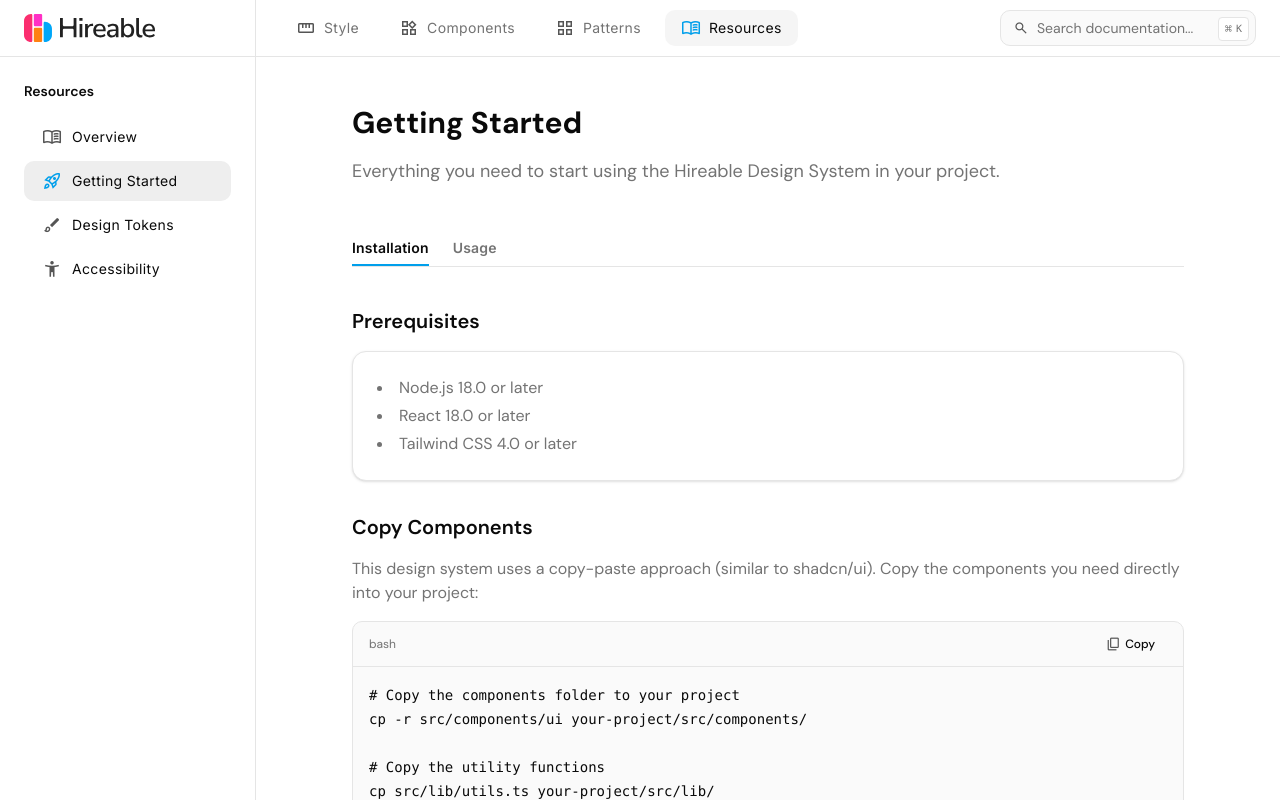
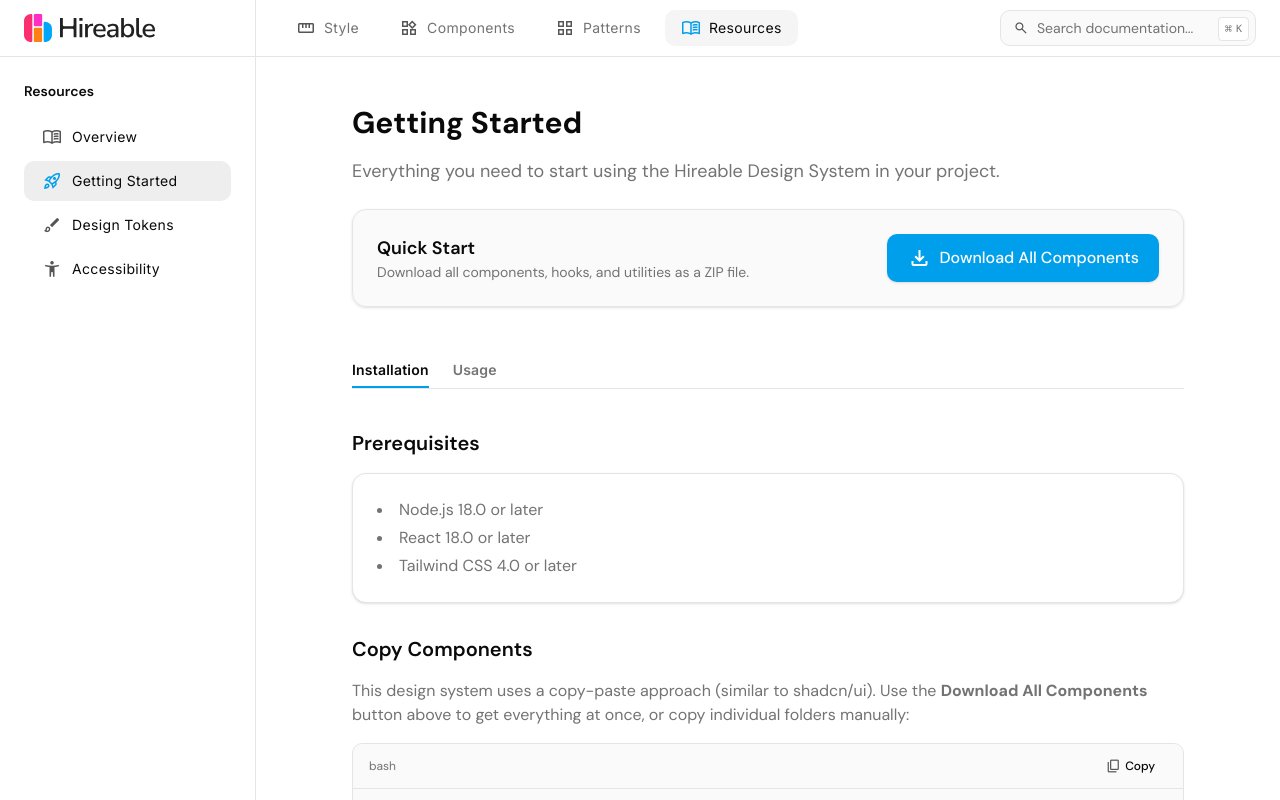
Before and after one commit to Justin322322/hireable-design-system, a Next.js app: page /resources/getting-started in a window 1280 px wide. Shown: the top 800 px of the page. Built offline with nearby package versions, Linux system fonts and the light colour scheme.

Commit message:
update docs site

```diff
--- a/package.json
+++ b/package.json
@@ -44,6 +44,7 @@
     "class-variance-authority": "^0.7.1",
     "clsx": "^2.1.1",
     "framer-motion": "^12.23.26",
+    "jszip": "^3.10.1",
     "material-symbols": "^0.40.2",
     "next": "16.1.1",
     "react": "19.2.3",
--- /dev/null
+++ b/src/app/api/download-components/route.ts
@@ -0,0 +1,79 @@
+import { NextResponse } from "next/server";
+import JSZip from "jszip";
+import fs from "fs";
+import path from "path";
+
+// Helper to recursively read all files from a directory
+function readDirRecursive(
+  dir: string,
+  baseDir: string = dir
+): { path: string; content: string }[] {
+  const files: { path: string; content: string }[] = [];
+
+  if (!fs.existsSync(dir)) {
+    return files;
+  }
+
+  const entries = fs.readdirSync(dir, { withFileTypes: true });
+
+  for (const entry of entries) {
+    const fullPath = path.join(dir, entry.name);
+    const relativePath = path.relative(baseDir, fullPath);
+
+    if (entry.isDirectory()) {
+      files.push(...readDirRecursive(fullPath, baseDir));
+    } else if (entry.isFile() && /\.(ts|tsx)$/.test(entry.name)) {
+      const content = fs.readFileSync(fullPath, "utf-8");
+      files.push({ path: relativePath, content });
+    }
+  }
+
+  return files;
+}
+
+export async function GET() {
+  try {
+    const zip = new JSZip();
+    const srcDir = path.join(process.cwd(), "src");
+
+    // Add components/ui folder
+    const uiDir = path.join(srcDir, "components", "ui");
+    const uiFiles = readDirRecursive(uiDir);
+    const componentsFolder = zip.folder("components/ui");
+    for (const file of uiFiles) {
+      componentsFolder?.file(file.path, file.content);
+    }
+
+    // Add hooks folder
+    const hooksDir = path.join(srcDir, "hooks");
+    const hookFiles = readDirRecursive(hooksDir);
+    const hooksFolder = zip.folder("hooks");
+    for (const file of hookFiles) {
+      hooksFolder?.file(file.path, file.content);
+    }
+
+    // Add lib/utils.ts
+    const utilsPath = path.join(srcDir, "lib", "utils.ts");
+    if (fs.existsSync(utilsPath)) {
+      const utilsContent = fs.readFileSync(utilsPath, "utf-8");
+      zip.folder("lib")?.file("utils.ts", utilsContent);
+    }
+
+    // Generate ZIP
+    const zipBuffer = await zip.generateAsync({ type: "nodebuffer" });
+
+    return new NextResponse(zipBuffer, {
+      status: 200,
+      headers: {
+        "Content-Type": "application/zip",
+        "Content-Disposition": "attachment; filename=hireable-design-system.zip",
+      },
+    });
+  } catch (error) {
+    console.error("Error generating ZIP:", error);
+    return NextResponse.json(
+      { error: "Failed to generate component bundle" },
+      { status: 500 }
+    );
+  }
+}
--- a/src/app/resources/getting-started/page.tsx
+++ b/src/app/resources/getting-started/page.tsx
@@ -1,6 +1,47 @@
-import { Tabs, TabsContent, TabsList, TabsTrigger, Card, CardContent } from "@/components/ui";
+"use client";
+
+import { useState } from "react";
+import { Tabs, TabsContent, TabsList, TabsTrigger, Card, CardContent, Button, Icon } from "@/components/ui";
 
 import { CodeBlock } from "@/components/docs/code-block";
+
+function DownloadButton() {
+  const [isDownloading, setIsDownloading] = useState(false);
+
+  const handleDownload = async () => {
+    setIsDownloading(true);
+    try {
+      const response = await fetch("/api/download-components");
+      if (!response.ok) throw new Error("Download failed");
+
+      const blob = await response.blob();
+      const url = window.URL.createObjectURL(blob);
+      const a = document.createElement("a");
+      a.href = url;
+      a.download = "hireable-design-system.zip";
+      document.body.appendChild(a);
+      a.click();
+      window.URL.revokeObjectURL(url);
+      a.remove();
+    } catch (error) {
+      console.error("Download error:", error);
+    } finally {
+      setIsDownloading(false);
+    }
+  };
+
+  return (
+    <Button
+      onClick={handleDownload}
+      disabled={isDownloading}
+      size="lg"
+      className="gap-2"
+    >
+      <Icon icon={isDownloading ? "autorenew" : "download"} className={isDownloading ? "animate-spin" : ""} />
+      {isDownloading ? "Downloading..." : "Download All Components"}
+    </Button>
+  );
+}
 
 export default function GettingStartedPage() {
   return (
@@ -10,6 +51,19 @@
         <p className="text-lg text-muted-foreground">
           Everything you need to start using the Hireable Design System in your project.
         </p>
+
+        {/* Quick Download Section */}
+        <Card className="mt-6 bg-muted/50">
+          <CardContent className="flex flex-col sm:flex-row items-start sm:items-center justify-between gap-4 pt-6">
+            <div>
+              <h3 className="font-semibold text-lg">Quick Start</h3>
+              <p className="text-sm text-muted-foreground">
+                Download all components, hooks, and utilities as a ZIP file.
+              </p>
+            </div>
+            <DownloadButton />
+          </CardContent>
+        </Card>
       </div>
 
       <Tabs defaultValue="installation" className="space-y-8">
@@ -35,11 +89,19 @@
           <section>
             <h2 className="mb-4 text-xl font-semibold">Copy Components</h2>
             <p className="mb-4 text-muted-foreground">
-              This design system uses a copy-paste approach (similar to shadcn/ui). Copy the components you need directly into your project:
+              This design system uses a copy-paste approach (similar to shadcn/ui).
+              Use the <strong>Download All Components</strong> button above to get everything at once,
+              or copy individual folders manually:
             </p>
             <CodeBlock
-              code={`# Copy the components folder to your project
+              code={`# Extract the downloaded ZIP to your project
+# OR copy folders manually:
+
+# Copy the components folder to your project
 cp -r src/components/ui your-project/src/components/
+
+# Copy hooks
+cp -r src/hooks your-project/src/
 
 # Copy the utility functions
 cp src/lib/utils.ts your-project/src/lib/`}
```
Also changed, not shown: 1 other file (tests, documents, lock files or other folders).
